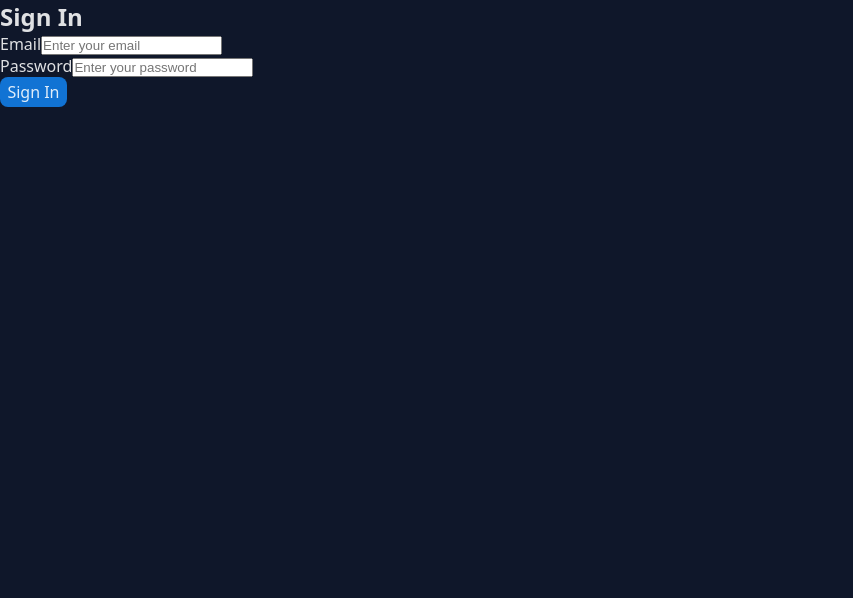
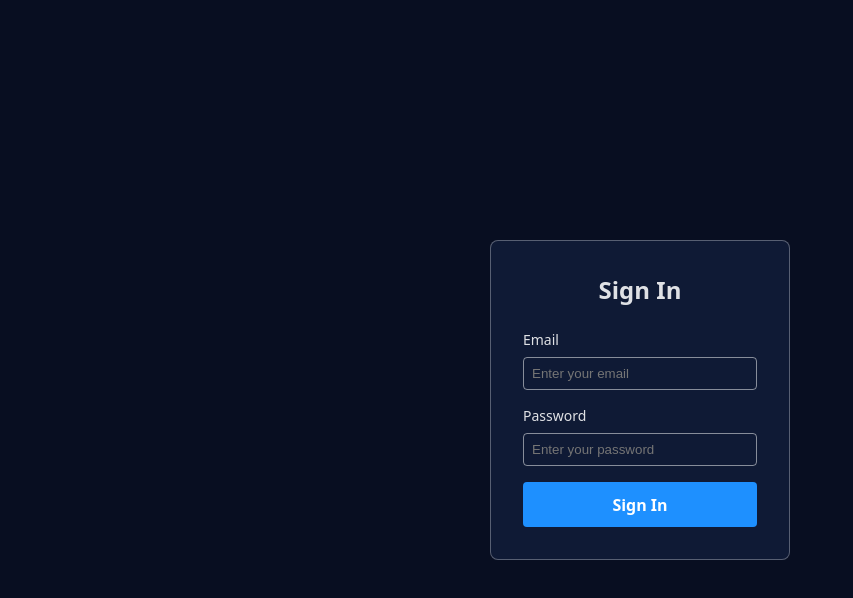
Before and after one commit to mohamedsoliman515/LMS, a React (Vite) app: page / in a window 1280 px wide. Shown: the top 598 px of the page, without its empty margins (0-853 px from the left). Built offline with nearby package versions, Linux system fonts and the light colour scheme.

Commit message:
add AuthContext

```diff
--- a/package.json
+++ b/package.json
@@ -11,6 +11,7 @@
   },
   "dependencies": {
     "axios": "^1.12.2",
+    "js-cookie": "^3.0.5",
     "react": "^19.1.1",
     "react-dom": "^19.1.1",
     "react-router-dom": "^7.8.2"
--- /dev/null
+++ b/src/components/context/AuthContext.jsx
@@ -0,0 +1,39 @@
+import { createContext, useContext, useState, useEffect } from "react";
+import Cookies from "js-cookie";
+
+const AuthContext = createContext();
+
+export const AuthProvider = ({ children }) => {
+  const [token, setToken] = useState(null);
+
+  // Load token from cookies on app start
+  useEffect(() => {
+    const savedToken = Cookies.get("authToken");
+    if (savedToken) {
+      setToken(savedToken);
+    }
+  }, []);
+
+  // Save token in state + cookies
+  const setAuthToken = (data) => {
+    const newToken = btoa(`${data.email}:${data.password}`);
+    setToken(newToken);
+    Cookies.set("authToken", newToken, { expires: 15 });
+  };
+
+  // Clear token  when(logout)
+  //   const clearAuthToken = () => {
+  //     setToken(null);
+  //     Cookies.remove("authToken");
+  //   };
+
+  return (
+    <AuthContext.Provider value={{ token, setAuthToken }}>
+      {children}
+    </AuthContext.Provider>
+  );
+};
+
+// Custom hook for easier usage
+// eslint-disable-next-line react-refresh/only-export-components
+export const useAuth = () => useContext(AuthContext);
--- a/src/components/context/UrlContext.jsx
+++ b/src/components/context/UrlContext.jsx
@@ -1,5 +1,4 @@
 import { createContext, useContext, useState } from "react";
-
 const UrlContext = createContext();
 
 export const UrlProvider = ({ children }) => {
@@ -7,7 +6,7 @@ export const UrlProvider = ({ children }) => {
     "http://localhost:9090/anchor-frost/courses"
   );
 
-  // function to update
+  // function to update url
   const updateUrl = (newUrl) => setBaseUrl(newUrl);
 
   return (
--- /dev/null
+++ b/src/components/context/index.js
@@ -0,0 +1,3 @@
+import { UrlProvider } from "./UrlContext";
+import { AuthProvider } from "./AuthContext";
+export { UrlProvider, AuthProvider };
--- a/src/main.jsx
+++ b/src/main.jsx
@@ -1,12 +1,14 @@
 import { StrictMode } from "react";
 import { createRoot } from "react-dom/client";
 import AppRouter from "./routes/AppRouter.jsx";
-import { UrlProvider } from "./components/context/UrlContext.jsx";
+import { AuthProvider, UrlProvider } from "./components/context";
 import "./index.css";
 createRoot(document.getElementById("root")).render(
   <StrictMode>
-    <UrlProvider>
-      <AppRouter />
-    </UrlProvider>
+    <AuthProvider>
+      <UrlProvider>
+        <AppRouter />
+      </UrlProvider>
+    </AuthProvider>
   </StrictMode>
 );
--- a/src/pages/SignIn/SignIn.jsx
+++ b/src/pages/SignIn/SignIn.jsx
@@ -1,12 +1,17 @@
 import { useState } from "react";
+import { useNavigate } from "react-router-dom";
 import axios from "axios";
+import { useUrl } from "../../components/context/UrlContext";
 import styles from "./style.module.css";
 
+const { signinContainer, signinForm, formGroup, btn } = styles;
+
 const SignIn = () => {
-  const { signinContainer, signinForm, formGroup, btn } = styles;
   const [formData, setFormData] = useState({ email: "", password: "" });
   const [errors, setErrors] = useState({});
   const [loading, setLoading] = useState(false);
+  const { setAuthToken } = useUrl();
+  const navigate = useNavigate();
 
   // handle input change
   const handleChange = (e) => {
@@ -25,10 +30,9 @@ const SignIn = () => {
 
     if (!formData.password) {
       newErrors.password = "Password is required";
-    } else if (formData.password.length < 6) {
+    } else if (formData.password.length < 4) {
       newErrors.password = "Password must be at least 6 characters";
     }
-
     return newErrors;
   };
 
@@ -45,10 +49,12 @@ const SignIn = () => {
 
     try {
       const response = await axios.post(
-        "https://example.com/api/signin",
+        "http://localhost:9090/anchor-frost/auth/login",
         formData
       );
-      console.log("Success:", response.data);
+      setAuthToken(response.data);
+      navigate("/mainLayout");
+
       alert("Login successful!");
     } catch (error) {
       console.error(
--- a/src/pages/SignIn/style.module.css
+++ b/src/pages/SignIn/style.module.css
@@ -0,0 +1,67 @@
+.signinContainer {
+  display: flex;
+  justify-content: center;
+  align-items: center;
+  height: 100vh;
+  background-color: #080e21;
+  color: rgba(255, 255, 255, 0.87);
+}
+
+.signinForm {
+  background-color: #0f1a35;
+  padding: 2rem;
+  border: 1px solid rgba(255, 255, 255, 0.3);
+  border-radius: 8px;
+  width: 300px;
+}
+
+.signinForm h2 {
+  text-align: center;
+  margin-bottom: 1.5rem;
+}
+
+.formGroup {
+  margin-bottom: 1rem;
+  display: flex;
+  flex-direction: column;
+}
+
+.formGroup label {
+  margin-bottom: 0.5rem;
+  font-size: 14px;
+}
+
+.formGroup input {
+  padding: 0.5rem;
+  border: 1px solid rgba(255, 255, 255, 0.5);
+  border-radius: 4px;
+  background: transparent;
+  color: rgba(255, 255, 255, 0.87);
+}
+
+.formGroup input:focus {
+  border-color: #1e90ff;
+  outline: none;
+}
+
+.formGroup .error {
+  color: #ff4d4d;
+  font-size: 12px;
+  margin-top: 0.25rem;
+}
+
+.btn {
+  width: 100%;
+  padding: 0.7rem;
+  background-color: #1e90ff;
+  border: none;
+  border-radius: 4px;
+  color: white;
+  font-weight: bold;
+  cursor: pointer;
+}
+
+.btn:disabled {
+  background-color: #4c669f;
+  cursor: not-allowed;
+}
--- a/src/routes/AppRouter.jsx
+++ b/src/routes/AppRouter.jsx
@@ -1,18 +1,25 @@
-import { createBrowserRouter, RouterProvider } from "react-router-dom";
+import {
+  createBrowserRouter,
+  RouterProvider,
+  Navigate,
+} from "react-router-dom";
 import MainLayout from "../layouts/MainLayout/MainLayout";
 import { CoursesPage, ChaptersPage, AssistantsPage } from "../pages";
 import SignIn from "../pages/SignIn/SignIn";
-// pages
+import { useUrl } from "../components/context/UrlContext";
+
+const AppRouter = () => {
+  const { token } = useUrl();
 
   const router = createBrowserRouter([
     {
       path: "/",
-    element: <SignIn />,
+      element: token ? <Navigate to="/mainLayout" replace /> : <SignIn />,
     },
+    // delete children pages
     {
       path: "/mainLayout",
-    element: <MainLayout />,
-    // errorElement: <Error type="error" />,
+      element: token ? <MainLayout /> : <Navigate to="/" replace />,
       children: [
         {
           index: true,
@@ -29,7 +36,7 @@ const router = createBrowserRouter([
       ],
     },
   ]);
-const AppRouter = () => {
+
   return <RouterProvider router={router} />;
 };
 
```
Also changed, not shown: 1 other file (tests, documents, lock files or other folders). Lines whose indentation alone changed are shown as unchanged.
